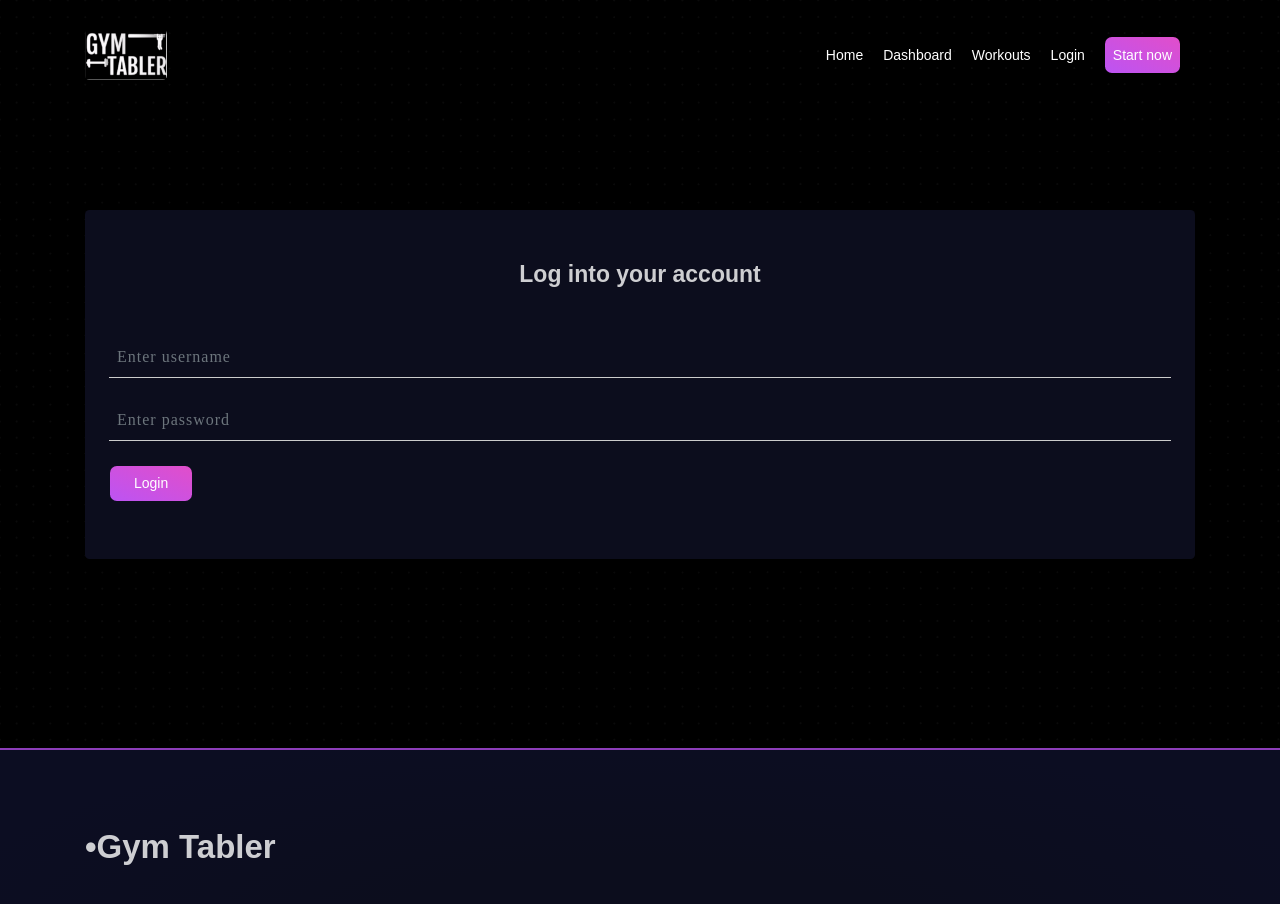
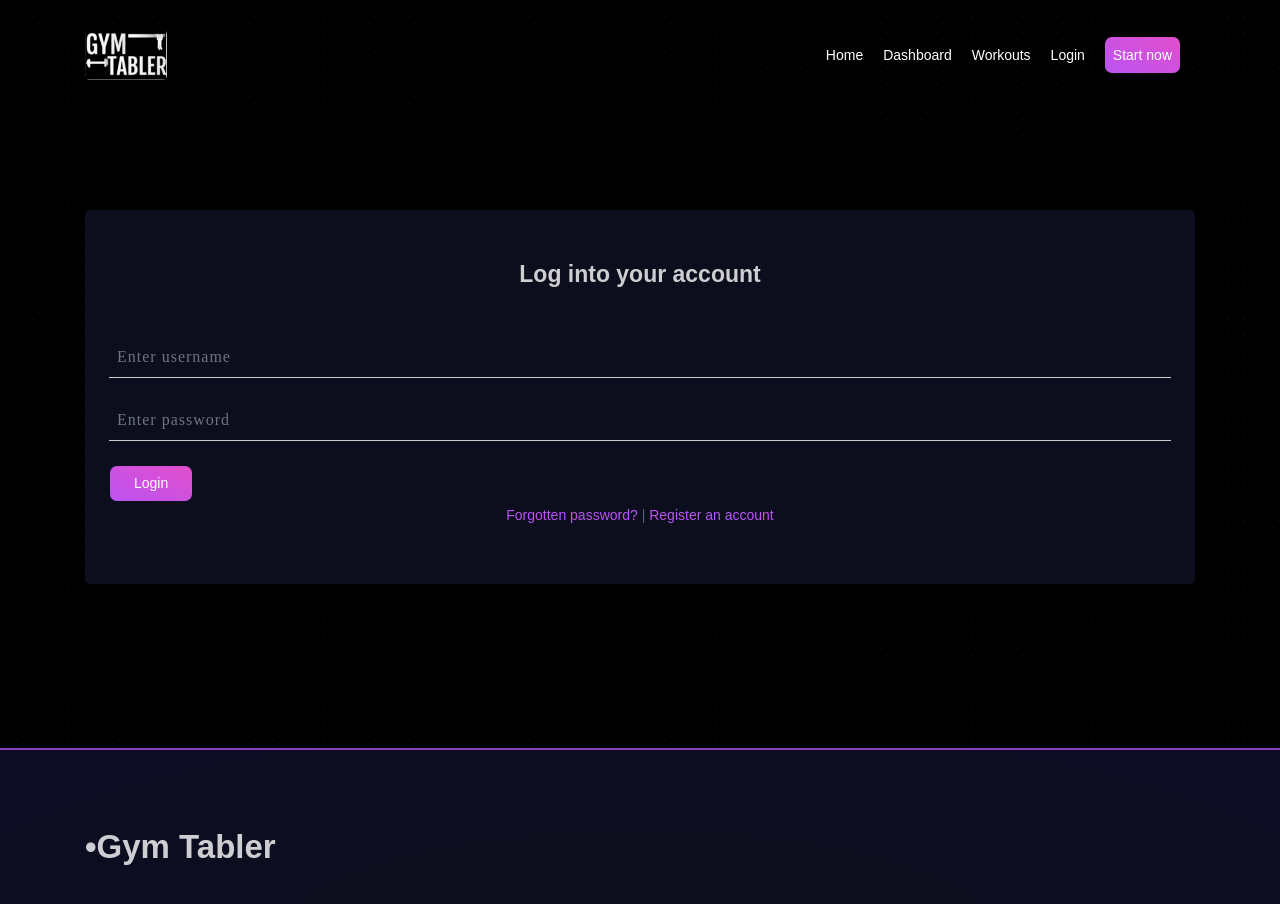
Before and after one commit to JonasVerbickas/GYMTABLER, a React (Create React App) app in the folder frontend/: page /loginpage in a window 1280 px wide. Shown: the top 904 px of the page. Built offline with nearby package versions, Linux system fonts and the light colour scheme.

Commit message:
Add links of 'Forgotten password(empty page)' and 'Go to register' in Login Page

```diff
--- a/frontend/src/views/LoginPage.tsx
+++ b/frontend/src/views/LoginPage.tsx
@@ -136,6 +136,10 @@ function LoginPage() {
                                         onClick={validateForm}>
                                         Login
                                     </Button>
+                                    <span>
+                                        <a href="" target="_blank">Forgotten password? </a>|
+                                        <a href="/input"> Register an account</a>
+                                    </span>
                                 </FormGroup>
                             </div>
                         </form>
```
